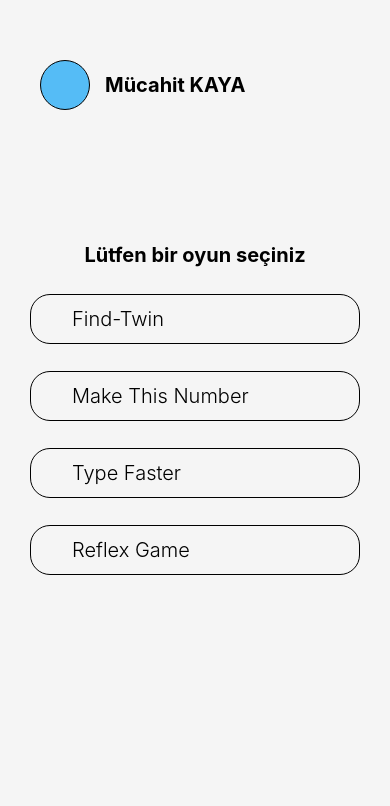
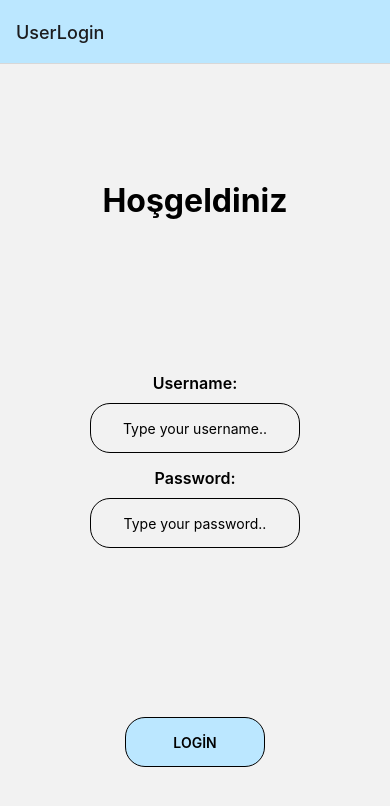
Before and after one commit to mucahitkaya/games-app, a React Native app: screen / in a window 390 px wide. Shown: the top 806 px of the page. Built offline with nearby package versions, Linux system fonts and the light colour scheme.

Commit message:
pages created

```diff
--- a/App.js
+++ b/App.js
@@ -2,12 +2,41 @@ import { StatusBar } from "expo-status-bar";
 import { StyleSheet, Text, View } from "react-native";
 import UserLogin from "./screens/UserLogin";
 import GamesList from "./screens/GamesList";
+import FindTwin from "./screens/FindTwin";
+import { NavigationContainer } from "@react-navigation/native";
+import { createNativeStackNavigator } from "@react-navigation/native-stack";
+import { Ionicons } from "@expo/vector-icons";
+
+const Stack = createNativeStackNavigator();
 
 export default function App() {
   return (
-    <View style={styles.container}>
-      <GamesList />
-    </View>
+    <>
+      <StatusBar style="light" />
+      <NavigationContainer>
+        <Stack.Navigator
+          screenOptions={{
+            headerStyle: { backgroundColor: "#BBE7FF" },
+          }}
+        >
+          <Stack.Screen name="UserLogin" component={UserLogin} options={{}} />
+          <Stack.Screen
+            name="GamesList"
+            component={GamesList}
+            options={{
+              title: "Games List",
+            }}
+          />
+          <Stack.Screen
+            name="FindTwin"
+            component={FindTwin}
+            options={{
+              title: "Find The Twin Game",
+            }}
+          />
+        </Stack.Navigator>
+      </NavigationContainer>
+    </>
   );
 }
 
--- a/babel.config.js
+++ b/babel.config.js
@@ -1,6 +1,7 @@
-module.exports = function(api) {
+module.exports = function (api) {
   api.cache(true);
   return {
-    presets: ['babel-preset-expo'],
+    presets: ["babel-preset-expo"],
+    plugins: ["react-native-reanimated/plugin"],
   };
 };
--- /dev/null
+++ b/screens/FindTwin.js
@@ -0,0 +1,28 @@
+import { useNavigation } from "@react-navigation/native";
+import {
+  View,
+  Text,
+  StyleSheet,
+  TouchableOpacity,
+  TextInput,
+  Pressable,
+  Image,
+} from "react-native";
+
+function FindTwin() {
+  const navigation = useNavigation();
+
+  return (
+    <View>
+      <View>
+        <Pressable>
+          <Text>asfmnafmapsdm</Text>
+        </Pressable>
+      </View>
+    </View>
+  );
+}
+export default FindTwin;
+const styles = StyleSheet.create({
+  container: {},
+});
--- a/screens/GamesList.js
+++ b/screens/GamesList.js
@@ -8,7 +8,11 @@ import {
   Image,
 } from "react-native";
 
-export default function GameList(params) {
+function GameList({ navigation, route }) {
+  const userName = route.params.userName;
+  function pressHandler() {
+    navigation.navigate("FindTwin");
+  }
   return (
     <View style={styles.container}>
       <View style={styles.userContainer}>
@@ -16,14 +20,14 @@ export default function GameList(params) {
           {/* <Image source={require("/assets.asdasd...")}/> */}
         </View>
         <View style={styles.userNameContainer}>
-          <Text style={styles.userNameText}>Mücahit KAYA</Text>
+          <Text style={styles.userNameText}>{userName}</Text>
         </View>
       </View>
       <View style={styles.gamesContainer}>
         <View>
           <Text style={styles.suggestText}>Lütfen bir oyun seçiniz</Text>
         </View>
-        <Pressable>
+        <Pressable onPress={pressHandler}>
           <View style={styles.gameContainer}>
             <Text style={styles.gameText}>Find-Twin</Text>
           </View>
@@ -47,6 +51,7 @@ export default function GameList(params) {
     </View>
   );
 }
+export default GameList;
 
 const styles = StyleSheet.create({
   container: {
--- a/screens/UserLogin.js
+++ b/screens/UserLogin.js
@@ -1,3 +1,4 @@
+import { useState } from "react";
 import {
   View,
   Text,
@@ -7,7 +8,18 @@ import {
   Pressable,
 } from "react-native";
 
-function UserLogin() {
+function UserLogin({ navigation }) {
+  const [userName, setUserName] = useState("");
+
+  // function userInputHandler() {
+  //   setUserName()
+  // }
+
+  function pressHandler() {
+    navigation.navigate("GamesList", {
+      userName: userName,
+    });
+  }
   return (
     <View style={styles.container}>
       <View style={styles.greetingsContainer}>
@@ -20,6 +32,7 @@ function UserLogin() {
             style={styles.inputBox}
             maxLength={30}
             placeholder={"Type your username.."}
+            onChangeText={(text) => setUserName(text)}
           ></TextInput>
         </View>
         <View style={styles.usernameContainer}>
@@ -38,6 +51,7 @@ function UserLogin() {
               ? [styles.loginButton, styles.pressed]
               : [styles.loginButton]
           }
+          onPress={pressHandler}
         >
           <Text style={styles.buttonText}>LOGİN</Text>
         </Pressable>
```
Also changed, not shown: package.json (+9 -1 lines), 2 other files (tests, documents, lock files or other folders).
